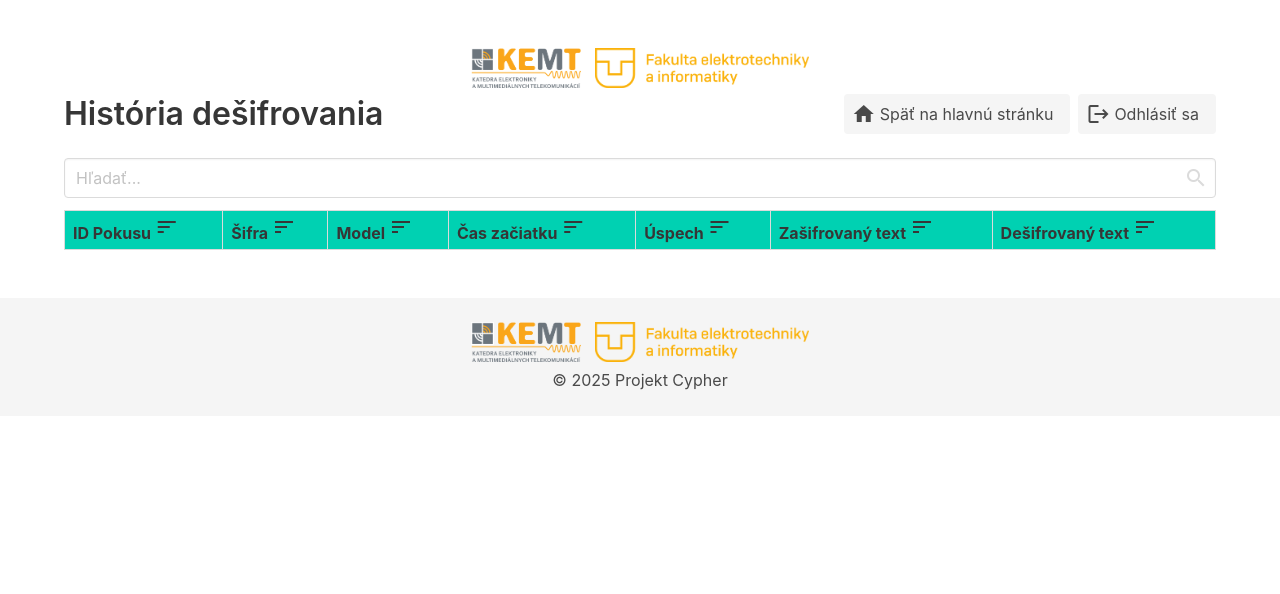
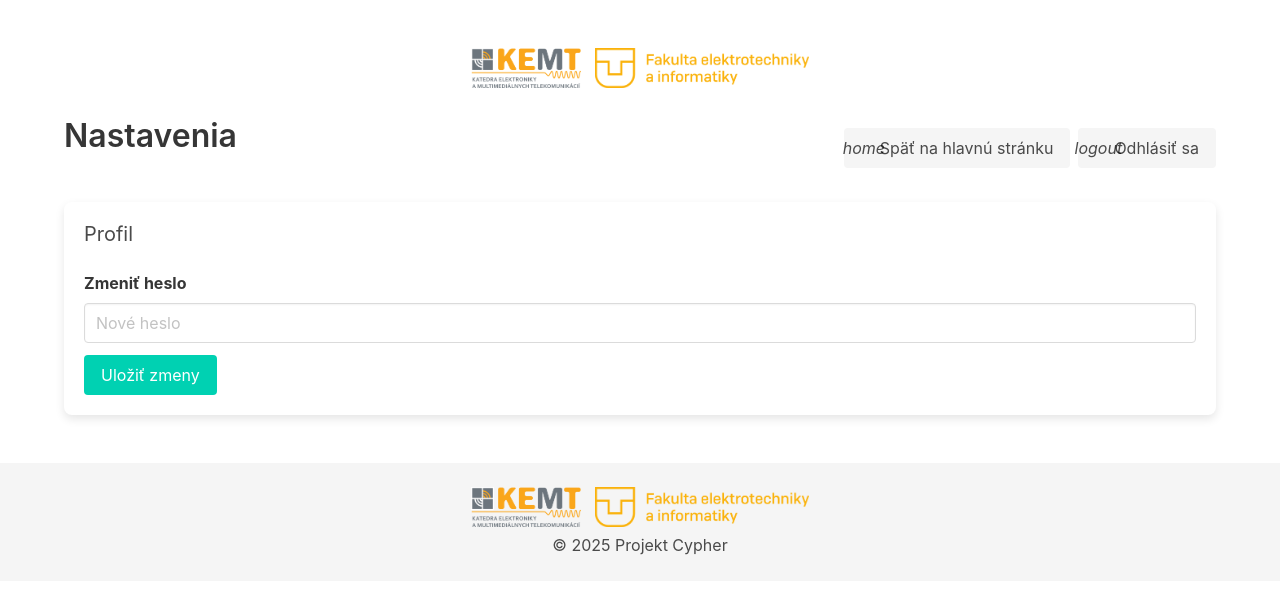
Before and after one commit to y0tAaAa/Project-cypher, a Flask app: page /settings in a window 1280 px wide. Shown: the top 594 px of the page. Run offline with Flask 3, Linux system fonts and the light colour scheme; the visitor is signed in with stand-in values (Sample User, id 1); lists and menus that the app fills with data are empty; parts of the project's set-up code (start-up, migrations or seed data) failed here and were passed over; some libraries are stand-ins or nearby versions.

Commit message:
upd settings

```diff
--- a/src/templates/settings.html
+++ b/src/templates/settings.html
@@ -2,24 +2,21 @@
 <html lang="sk">
 <head>
   <meta charset="UTF-8">
-    <meta name="viewport" content="width=device-width, initial-scale=1.0">
-    <title>História</title>
-    <link rel="icon" type="image/x-icon" href="https://via.placeholder.com/16x16.png?text=F">
+  <meta name="viewport" content="width=device-width,initial-scale=1">
+  <title>Nastavenia – Projekt Cypher</title>
   <link rel="stylesheet" href="https://cdn.jsdelivr.net/npm/bulma@0.9.4/css/bulma.min.css">
-    <link rel="stylesheet" href="https://fonts.googleapis.com/icon?family=Material+Icons">
   <link rel="stylesheet" href="/static/styles.css">
 </head>
 <body>
   <section class="section">
     <div class="container">
-            <div class="has-text-centered">
-                <img src="/static/kemt_logo.png" alt="KEMT Logo" style="height: 40px; margin-right: 10px;">
-                <img src="/static/fei_logo.png" alt="FEI Logo" style="height: 40px;">
+      <!-- шапка -->
+      <div class="has-text-centered mb-5">
+        <img src="/static/kemt_logo.png" style="height:40px;margin-right:10px;">
+        <img src="/static/fei_logo.png" style="height:40px;">
       </div>
       <div class="level">
-                <div class="level-left">
-                    <h1 class="title">História dešifrovania</h1>
-                </div>
+        <h1 class="title level-left">Nastavenia</h1>
         <div class="level-right">
           <a class="button is-light mr-2" href="/">
             <span class="icon"><i class="material-icons">home</i></span>
@@ -31,100 +28,44 @@
           </a>
         </div>
       </div>
+
+      <!-- собственно форма настроек -->
+      <div class="box">
+        <h2 class="subtitle">Profil</h2>
+        <form id="settings-form">
           <div class="field">
-                <p class="control has-icons-right">
-                    <input class="input" type="text" placeholder="Hľadať..." onkeyup="filterTable()">
-                    <span class="icon is-small is-right">
-                        <i class="material-icons">search</i>
-                    </span>
-                </p>
+            <label class="label">Zmeniť heslo</label>
+            <div class="control">
+              <input class="input" type="password" name="new_password" placeholder="Nové heslo">
             </div>
-            <div class="table-container">
-                <table class="table is-bordered is-striped is-narrow is-hoverable is-fullwidth">
-                    <thead>
-                        <tr>
-                            <th onclick="sortTable(0)">ID Pokusu <span class="icon"><i class="material-icons">sort</i></span></th>
-                            <th onclick="sortTable(1)">Šifra <span class="icon"><i class="material-icons">sort</i></span></th>
-                            <th onclick="sortTable(2)">Model <span class="icon"><i class="material-icons">sort</i></span></th>
-                            <th onclick="sortTable(3)">Čas začiatku <span class="icon"><i class="material-icons">sort</i></span></th>
-                            <th onclick="sortTable(4)">Úspech <span class="icon"><i class="material-icons">sort</i></span></th>
-                            <th onclick="sortTable(5)">Zašifrovaný text <span class="icon"><i class="material-icons">sort</i></span></th>
-                            <th onclick="sortTable(6)">Dešifrovaný text <span class="icon"><i class="material-icons">sort</i></span></th>
-                        </tr>
-                    </thead>
-                    <tbody id="history-table">
-                        <!-- Данные будут добавлены через JavaScript -->
-                    </tbody>
-                </table>
+          </div>
+          <div class="field">
+            <div class="control">
+              <button class="button is-info" type="button" onclick="updatePassword()">
+                Uložiť zmeny
+              </button>
+            </div>
+          </div>
+        </form>
       </div>
     </div>
   </section>
 
   <footer class="footer">
     <div class="content has-text-centered">
-            <img src="/static/kemt_logo.png" alt="KEMT Logo" style="height: 40px; margin-right: 10px;">
-            <img src="/static/fei_logo.png" alt="FEI Logo" style="height: 40px;">
+      <img src="/static/kemt_logo.png" style="height:40px;margin-right:10px;">
+      <img src="/static/fei_logo.png" style="height:40px;">
       <p>© 2025 Projekt Cypher</p>
     </div>
   </footer>
 
   <script>
-        let historyData = [];
-
-        function loadHistoryTable() {
-            fetch('/attempts')
-            .then(response => response.json())
-            .then(data => {
-                historyData = data;
-                const tbody = document.getElementById('history-table');
-                tbody.innerHTML = '';
-                historyData.forEach(attempt => {
-                    const row = document.createElement('tr');
-                    row.innerHTML = `
-                        <td>${attempt.attempt_id}</td>
-                        <td>${attempt.cipher_name}</td>
-                        <td>${attempt.model_name}</td>
-                        <td>${new Date(attempt.start_time).toLocaleString()}</td>
-                        <td>${attempt.success ? 'Áno' : 'Nie'}</td>
-                        <td>${attempt.encrypted_text || 'N/A'}</td>
-                        <td>${attempt.decrypted_text || 'N/A'}</td>
-                    `;
-                    tbody.appendChild(row);
-                });
-            });
+    function updatePassword() {
+      const form = document.getElementById('settings-form');
+      const pwd = form.new_password.value;
+      // тут ваш AJAX-запрос на endpoint, который обновит пароль
+      alert('Функционал смены пароля пока не реализован.');
     }
-
-        function sortTable(columnIndex) {
-            const tbody = document.getElementById('history-table');
-            const rows = Array.from(tbody.getElementsByTagName('tr'));
-            const isAscending = tbody.dataset.sortOrder !== 'asc';
-            rows.sort((a, b) => {
-                let aValue = a.cells[columnIndex].textContent;
-                let bValue = b.cells[columnIndex].textContent;
-                if (columnIndex === 4) {
-                    aValue = aValue === 'Áno' ? 1 : 0;
-                    bValue = bValue === 'Áno' ? 1 : 0;
-                } else if (columnIndex === 3) {
-                    aValue = new Date(aValue);
-                    bValue = new Date(bValue);
-                }
-                return isAscending ? (aValue > bValue ? 1 : -1) : (aValue < bValue ? 1 : -1);
-            });
-            tbody.innerHTML = '';
-            rows.forEach(row => tbody.appendChild(row));
-            tbody.dataset.sortOrder = isAscending ? 'asc' : 'desc';
-        }
-
-        function filterTable() {
-            const input = document.querySelector('.input').value.toLowerCase();
-            const rows = document.querySelectorAll('#history-table tr');
-            rows.forEach(row => {
-                const text = row.textContent.toLowerCase();
-                row.style.display = text.includes(input) ? '' : 'none';
-            });
-        }
-
-        document.addEventListener('DOMContentLoaded', loadHistoryTable);
   </script>
 </body>
 </html>
```
Lines whose indentation alone changed are shown as unchanged.
